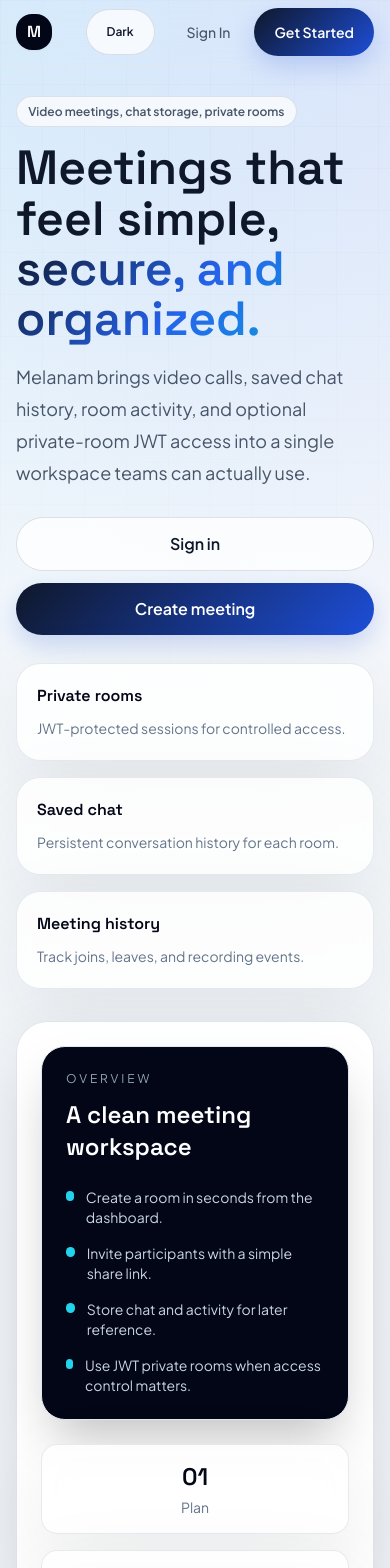
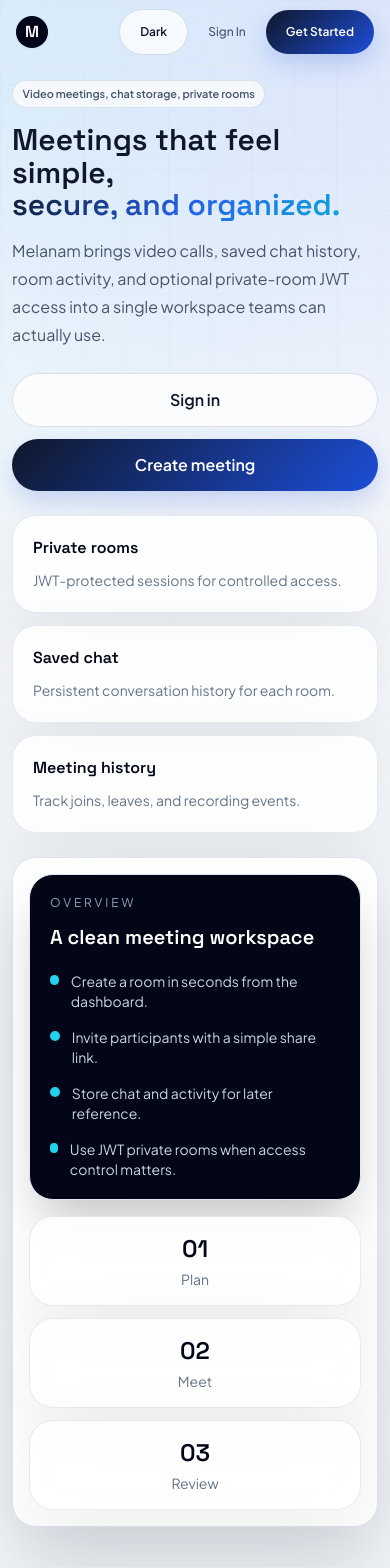
Before and after one commit to Atanu789/Meetme, a Next.js app: page / in a window 390 px wide. Shown: the top 1568 px of the page. Built offline with nearby package versions, Linux system fonts and the light colour scheme; no server answers.

Commit message:
Mobile UI

```diff
--- a/app/globals.css
+++ b/app/globals.css
@@ -355,3 +355,32 @@
 .animate-soft-pop {
   animation: fadeInUp 0.4s ease-out;
 }
+
+@media (max-width: 640px) {
+  .page-shell {
+    padding: 1rem 0.75rem 3rem;
+  }
+
+  .page-shell-wide {
+    padding: 0.9rem 0.75rem 2rem;
+  }
+
+  .section-title {
+    line-height: 1.08;
+  }
+
+  .section-copy {
+    line-height: 1.7;
+  }
+
+  .surface,
+  .surface-strong,
+  .surface-dark {
+    border-radius: 1.5rem;
+  }
+
+  .pill {
+    font-size: 0.68rem;
+    padding: 0.3rem 0.6rem;
+  }
+}
--- a/app/page.tsx
+++ b/app/page.tsx
@@ -60,15 +60,15 @@
 
   return (
     <div className="page-shell">
-      <section className="grid gap-8 lg:grid-cols-[1.1fr_0.9fr] lg:items-center">
-        <div className="animate-fade-in-up space-y-7">
+      <section className="grid gap-6 lg:grid-cols-[1.1fr_0.9fr] lg:items-center">
+        <div className="animate-fade-in-up space-y-6 sm:space-y-7">
           <div className="space-y-4">
             <div className="pill w-fit">Video meetings, chat storage, private rooms</div>
-            <h1 className="section-title font-display text-5xl font-semibold leading-[1.05] text-slate-950 md:text-6xl">
+            <h1 className="section-title font-display text-3xl font-semibold leading-[1.05] text-slate-950 sm:text-5xl md:text-6xl">
               Meetings that feel simple,
               <span className="gradient-text block">secure, and organized.</span>
             </h1>
-            <p className="max-w-2xl text-lg leading-8 text-slate-600">
+            <p className="max-w-2xl text-base leading-7 text-slate-600 sm:text-lg sm:leading-8">
               Melanam brings video calls, saved chat history, room activity, and optional private-room JWT access into a single workspace teams can actually use.
             </p>
           </div>
@@ -76,26 +76,26 @@
           <div className="flex flex-col gap-3 sm:flex-row">
             {status === 'authenticated' ? (
               <>
-                <Link href="/dashboard" className="button-primary">
+                <Link href="/dashboard" className="button-primary w-full sm:w-auto">
                   Open dashboard
                 </Link>
-                <button onClick={() => void handleQuickCreateMeeting()} className="button-secondary" disabled={isCreating}>
+                <button onClick={() => void handleQuickCreateMeeting()} className="button-secondary w-full sm:w-auto" disabled={isCreating}>
                   {isCreating ? 'Creating...' : 'Create meeting'}
                 </button>
               </>
             ) : (
               <>
-                <Link href="/sign-in" className="button-secondary">
+                <Link href="/sign-in" className="button-secondary w-full sm:w-auto">
                   Sign in
                 </Link>
-                <button onClick={() => router.push('/sign-in')} className="button-primary">
+                <button onClick={() => router.push('/sign-in')} className="button-primary w-full sm:w-auto">
                   Create meeting
                 </button>
               </>
             )}
           </div>
 
-          <div className="grid gap-4 sm:grid-cols-3">
+          <div className="grid gap-3 sm:grid-cols-3">
             {[
               { title: 'Private rooms', copy: 'JWT-protected sessions for controlled access.' },
               { title: 'Saved chat', copy: 'Persistent conversation history for each room.' },
@@ -110,11 +110,11 @@
         </div>
 
         <div className="animate-fade-in-up">
-          <div className="surface-strong rounded-[2rem] p-6 lg:p-8">
-            <div className="rounded-[1.5rem] border border-slate-200 bg-slate-950 p-6 text-white shadow-2xl">
+          <div className="surface-strong rounded-[2rem] p-4 sm:p-6 lg:p-8">
+            <div className="rounded-[1.5rem] border border-slate-200 bg-slate-950 p-5 text-white shadow-2xl sm:p-6">
               <p className="text-xs uppercase tracking-[0.24em] text-slate-400">Overview</p>
-              <h2 className="mt-3 font-display text-2xl font-semibold">A clean meeting workspace</h2>
-              <div className="mt-6 space-y-4 text-sm text-slate-300">
+              <h2 className="mt-3 font-display text-xl font-semibold sm:text-2xl">A clean meeting workspace</h2>
+              <div className="mt-5 space-y-4 text-sm text-slate-300 sm:mt-6">
                 {[
                   'Create a room in seconds from the dashboard.',
                   'Invite participants with a simple share link.',
@@ -129,7 +129,7 @@
               </div>
             </div>
 
-            <div className="mt-6 grid gap-4 sm:grid-cols-3">
+            <div className="mt-4 grid gap-3 sm:mt-6 sm:grid-cols-3">
               {[
                 { number: '01', label: 'Plan' },
                 { number: '02', label: 'Meet' },
@@ -145,7 +145,7 @@
         </div>
       </section>
 
-      <section className="mt-14 grid gap-4 md:grid-cols-3">
+      <section className="mt-10 grid gap-3 md:mt-14 md:grid-cols-3">
         {[
           { number: '99.9%', label: 'Meeting uptime target' },
           { number: 'Private', label: 'Room access with JWT' },
--- a/components/JitsiMeetingContainer.tsx
+++ b/components/JitsiMeetingContainer.tsx
@@ -43,7 +43,7 @@
   if (error) {
     return (
       <div className={`w-full flex items-center justify-center ${bgColor}`} style={{ height }}>
-        <div className="text-center px-6 py-8">
+        <div className="px-4 py-8 text-center sm:px-6">
           <div className="mb-4">
             <svg
               className="mx-auto h-12 w-12 text-red-400"
@@ -79,9 +79,9 @@
   if (isLoading) {
     return (
       <div className={`w-full flex items-center justify-center ${bgColor}`} style={{ height }}>
-        <div className="text-center">
+        <div className="px-4 text-center">
           <Loader />
-          <p className="text-gray-300 mt-4">Setting up your meeting...</p>
+          <p className="mt-4 text-sm text-gray-300 sm:text-base">Setting up your meeting...</p>
         </div>
       </div>
     );
--- a/components/MeetingCard.tsx
+++ b/components/MeetingCard.tsx
@@ -41,13 +41,13 @@
 
   return (
     <Link href={`/room/${meetingId}`}>
-      <div className="surface group cursor-pointer rounded-3xl p-5 transition hover:-translate-y-0.5 hover:shadow-xl">
+      <div className="surface group cursor-pointer rounded-3xl p-4 transition hover:-translate-y-0.5 hover:shadow-xl sm:p-5">
         <div className="mb-3 flex items-start justify-between gap-3">
-          <h3 className="truncate font-display text-base font-semibold text-slate-950 transition group-hover:text-blue-700">
+          <h3 className="truncate font-display text-sm font-semibold text-slate-950 transition group-hover:text-blue-700 sm:text-base">
             {title}
           </h3>
         </div>
-        <p className="mb-4 truncate text-sm text-slate-500">{hostEmail}</p>
+        <p className="mb-3 truncate text-xs text-slate-500 sm:mb-4 sm:text-sm">{hostEmail}</p>
         <div className="mb-4 flex flex-wrap gap-2 text-[11px]">
           <span className={`pill ${isPrivate ? 'border-emerald-200 bg-emerald-50 text-emerald-700' : ''}`}>
             {isPrivate ? 'Private' : 'Public'} room
--- a/components/Navbar.tsx
+++ b/components/Navbar.tsx
@@ -43,9 +43,9 @@
   return (
     <nav className="fixed top-0 left-0 right-0 z-50 border-b border-slate-200/80 bg-white/78 backdrop-blur-xl">
       <div className="max-w-7xl mx-auto px-4 sm:px-6 lg:px-8">
-        <div className="flex justify-between items-center h-16">
+        <div className="flex h-16 items-center justify-between gap-3 sm:gap-4">
           <Link href="/" className="flex items-center gap-2">
-            <div className="flex h-9 w-9 items-center justify-center rounded-2xl bg-slate-950 text-white shadow-sm">
+            <div className="flex h-8 w-8 items-center justify-center rounded-2xl bg-slate-950 text-white shadow-sm sm:h-9 sm:w-9">
               <span className="font-display text-base font-semibold">M</span>
             </div>
             <span className="hidden sm:inline font-display text-xl font-semibold text-slate-950">
@@ -53,30 +53,30 @@
             </span>
           </Link>
 
-          <div className="flex items-center gap-4">
+          <div className="flex items-center gap-2 sm:gap-4">
             <button
               onClick={toggleTheme}
-              className="button-secondary px-3 py-2 text-xs"
+              className="button-secondary px-3 py-2 text-xs sm:px-3 sm:py-2"
               aria-label="Toggle dark mode"
               title="Toggle theme"
             >
               {isDark ? 'Light' : 'Dark'}
             </button>
             {isLoggedIn ? (
-              <div className="flex items-center gap-4">
-                <span className="hidden text-sm text-slate-500 sm:inline">
+              <div className="flex items-center gap-2 sm:gap-4">
+                <span className="hidden text-sm text-slate-500 md:inline">
                   {userEmail}
                 </span>
                 <div className="relative">
                   <button
                     onClick={() => setIsDropdownOpen(!isDropdownOpen)}
-                    className="flex h-9 w-9 items-center justify-center rounded-full bg-slate-950 text-sm font-semibold text-white shadow-sm"
+                    className="flex h-9 w-9 items-center justify-center rounded-full bg-slate-950 text-sm font-semibold text-white shadow-sm sm:h-10 sm:w-10"
                   >
                     {userInitial}
                   </button>
 
                   {isDropdownOpen && (
-                    <div className="absolute right-0 mt-3 w-52 overflow-hidden rounded-2xl border border-slate-200 bg-white shadow-xl">
+                    <div className="absolute right-0 mt-3 w-48 overflow-hidden rounded-2xl border border-slate-200 bg-white shadow-xl sm:w-52">
                       <Link
                         href="/dashboard"
                         className="block px-4 py-3 text-sm text-slate-700 hover:bg-slate-50 transition"
@@ -95,16 +95,10 @@
               </div>
             ) : (
               <div className="flex items-center gap-2">
-                <Link
-                  href="/sign-in"
-                  className="px-4 py-2 text-sm font-medium text-slate-600 hover:text-slate-950 transition"
-                >
+                <Link href="/sign-in" className="px-3 py-2 text-xs font-medium text-slate-600 hover:text-slate-950 transition sm:px-4 sm:text-sm">
                   Sign In
                 </Link>
-                <Link
-                  href="/sign-in"
-                  className="button-primary px-4 py-2 text-sm"
-                >
+                <Link href="/sign-in" className="button-primary px-3 py-2 text-xs sm:px-4 sm:py-2 sm:text-sm">
                   Get Started
                 </Link>
               </div>
```
Also changed, not shown: app/dashboard/page.tsx (+21 -21 lines), app/room/[id]/page.tsx (+12 -12 lines), app/sign-in/[[...catch-all]]/page.tsx (+7 -7 lines), app/sign-up/[[...catch-all]]/page.tsx (+7 -7 lines).
